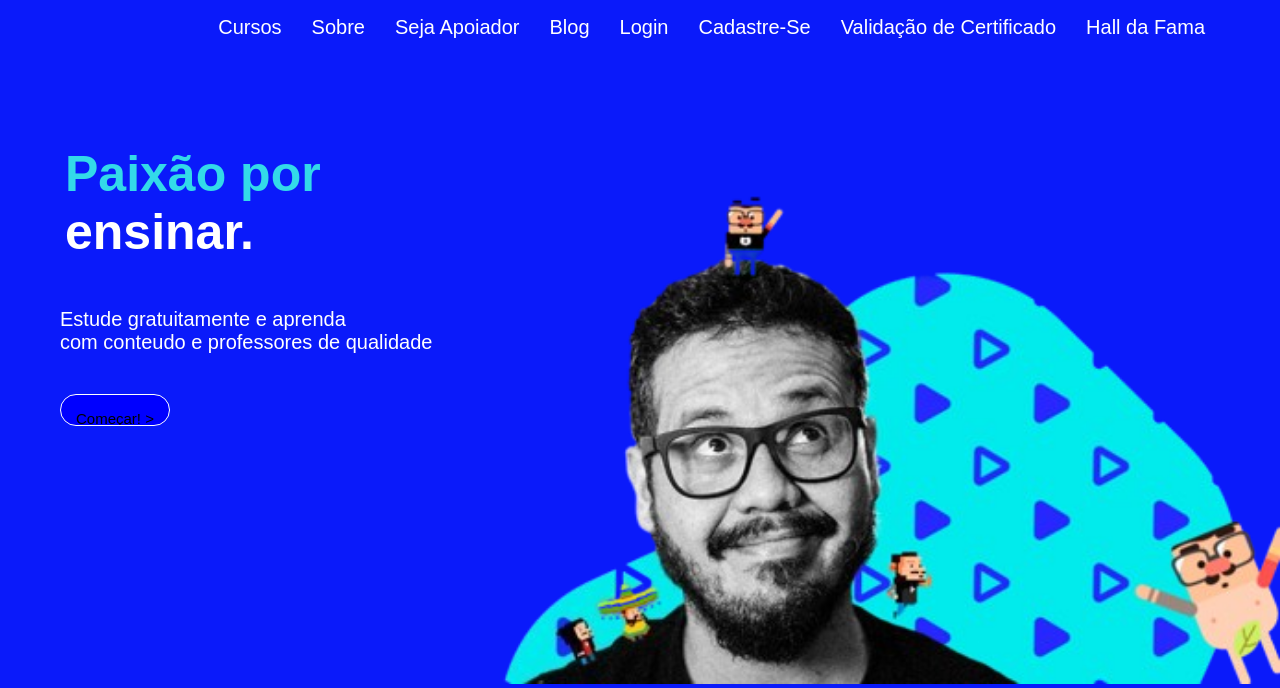
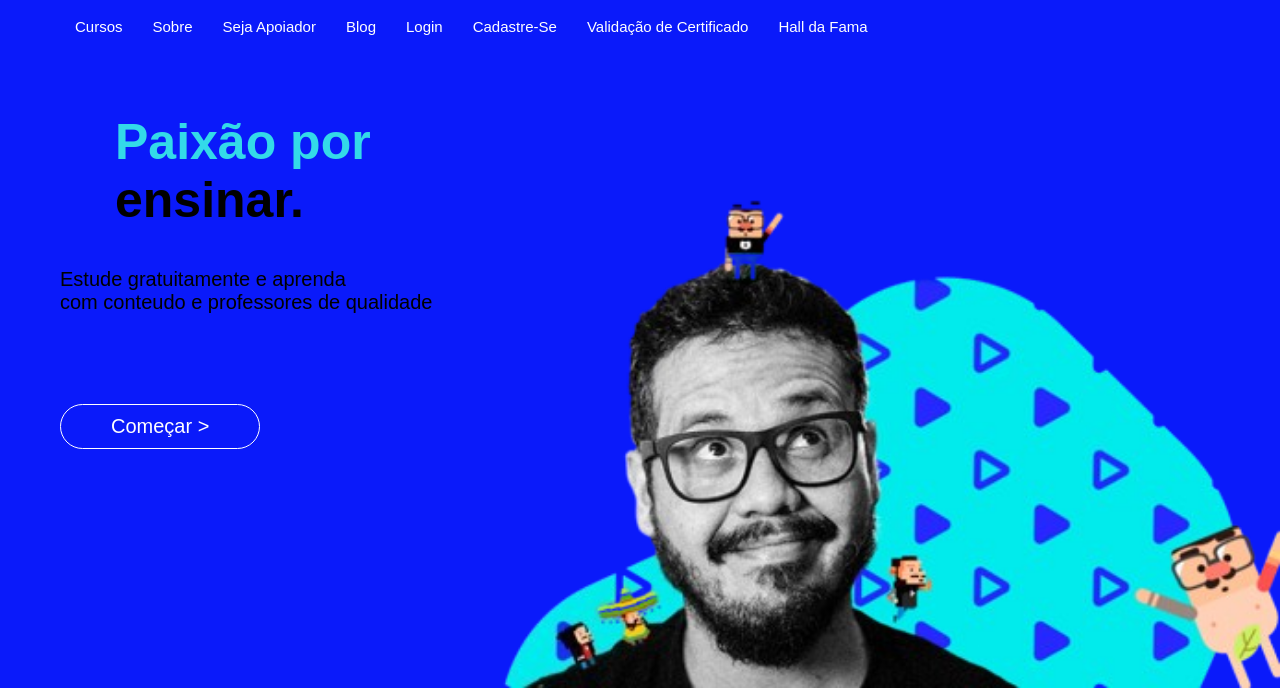
Before and after one commit to Marcal-Andre/testing-01, a plain HTML site: page index.html in a window 1280 px wide. Shown: the part 112-800 px from the top of the page. Drawn offline with Linux system fonts and the light colour scheme.

Commit message:
preparando para as alterações finais

```diff
--- a/index.html
+++ b/index.html
@@ -20,6 +20,8 @@
 
             <img src="./assets/imagem 1.png" alt="logo" widht="50px" height="50px">
 
+            <div class="menu-superior">
+
 
                  <ul>
                     <li><a href="index.html">Cursos</a></li>
@@ -32,24 +34,23 @@
                    <li><a href="index.html">Hall da Fama</a></li>
                 </ul>
 
+            </div>
+
         </div>
 
     </header>
-    <br>
-    <br>
-    <br>
-    <br>
+
 
     <main>
-        <aside>
+        <div>
             <h1><span>Paixão por</span><br>
         ensinar.</h1>
         <p>Estude gratuitamente e aprenda<br>
              com conteudo e professores de qualidade</p>
 
-            <form>
-                <input type="submit"value="Começar! >">
-            </form>
+          <div>
+            <button class="start-button">Começar ></button>
+          </div>
         </aside>
 
         <div class="canto">
--- a/style.css
+++ b/style.css
@@ -7,7 +7,6 @@
 
 body{
     background-color: hsl(236, 96%, 51%);
-    color: white;
     font-family: Arial, Helvetica, sans-serif;
     max-width: 1200;
     margin: auto;
@@ -22,8 +21,10 @@ header{
 }
 
 #title h1{
+    display: flex;
+    position: absolute;
     flex-direction: column;
-    line-height: 40px;
+    margin-right: 50%;
 }
 
 ul{
@@ -39,33 +40,48 @@ li{
     font-size: 20px;
 }
 
+.menu-superior{
+    display: flex;
+    justify-content: space-between;
+    text-decoration: none;
+
+}
+
 a{
     display: inline-flex;
     color: white;
     text-decoration: none;
     float: right;
-    text-align: end;
-    position: left;
+
+    position: right;
+    font-size: 15px;
 }
 
 .canto {
+    display: flex;
     position: absolute;
     bottom: 0;
     right: 0;
+    font-size: 80px;
+    margin-left: 40%;
 }
 
 main{
     padding: 0;
+    margin-right: 40%;
 }
 
 h1{
     font-size: 50px;
     padding: 5px;
+    margin-top: 40px;
+    margin-left: 50px;
 
 }
 
 span{
     color: rgb(51, 218, 233);
+
 
 }
 
@@ -89,3 +105,14 @@ input{
     border: 1px solid white;
     align-items: center;
 }
+
+.start-button {
+    background-color:  hsl(236, 96%, 51%);
+    color: white;
+    border: 1px solid white;
+    border-radius: 40px;
+    padding: 10px 50px;
+    margin-top: 70px;
+    font-size: 20px;
+    cursor: pointer;
+}
```
